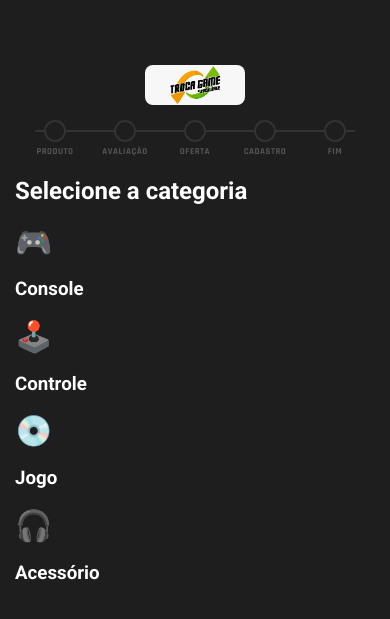
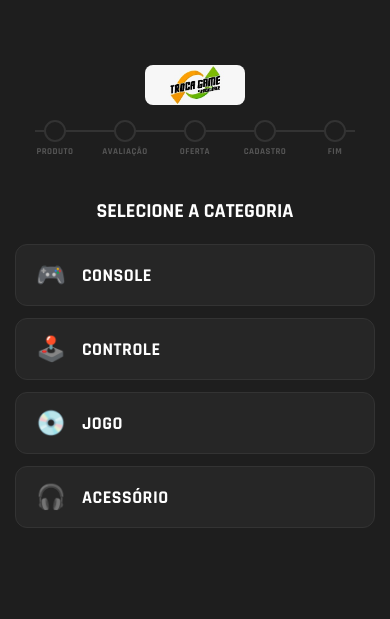
Before and after one commit to avernax-droid/MyGames, a Flask app: template templates/mobile/produto.html in a window 390 px wide. Shown: the top 619 px of the page. Run offline with Flask 3, Linux system fonts and the light colour scheme; the template is opened without the code that fills it, so the values that code supplies are empty.

Commit message:
ui: otimizacao do layout mobile com flexbox nas categorias, travas de imagem e tag jinja2

```diff
--- a/templates/mobile/base_mobile.html
+++ b/templates/mobile/base_mobile.html
@@ -11,6 +11,8 @@
 
   HISTÓRICO DE ALTERAÇÕES:
   - 04/06/2026: Criação baseada na estrutura do base.html, com otimização mobile.
+  - 05/06/2026: Inclusão do CSS (flexbox) para alinhamento horizontal das categorias.
+  - 05/06/2026: Correção no motor do Jinja2 com a inclusão do bloco extra_css no head para permitir injeção de estilos dos templates filhos.
   ==============================================================================
 #}
 <!DOCTYPE html>
@@ -134,7 +136,55 @@
         /* No mobile, botões do modal ficam um em cima do outro para evitar toques errados */
         .modal-botoes-global { display: flex; flex-direction: column; gap: 10px; }
         .modal-botoes-global button { width: 100%; padding: 14px; font-size: 14px; cursor: pointer; border-radius: 8px;}
+
+        /* ============================================================================== */
+        /* CSS DE CATEGORIAS (AJUSTE MOBILE: ÍCONE E TEXTO NA MESMA LINHA) */
+        /* ============================================================================== */
+        .categorias-lista-mobile {
+            display: flex;
+            flex-direction: column;
+            gap: 12px;
+            width: 100%;
+            margin-top: 15px;
+        }
+
+        .categoria-card-linha {
+            display: flex;
+            flex-direction: row;
+            align-items: center;
+            background: var(--card-bg);
+            border: 1px solid #333;
+            border-radius: 12px;
+            padding: 16px 20px;
+            width: 100%;
+            text-decoration: none;
+            color: var(--texto-br);
+            transition: background 0.2s, border-color 0.2s;
+        }
+
+        .categoria-card-linha:active {
+            background: rgba(0, 255, 0, 0.05);
+            border-color: var(--cor-destaque);
+        }
+
+        .categoria-icone-mobile {
+            font-size: 24px;
+            margin-right: 16px;
+            display: flex;
+            align-items: center;
+            justify-content: center;
+        }
+
+        .categoria-texto-mobile {
+            font-family: 'Rajdhani', sans-serif;
+            font-size: 18px;
+            font-weight: 700;
+            text-transform: uppercase;
+            letter-spacing: 0.5px;
+        }
     </style>
+
+    {% block extra_css %}{% endblock %}
 </head>
 <body>
     <div class="container">
--- a/templates/mobile/produto.html
+++ b/templates/mobile/produto.html
@@ -8,6 +8,12 @@
   desktop em uma lista vertical fluida (List-View), maximizando a área de toque
   para evitar cliques acidentais e melhorando a leitura durante a busca com o
   teclado virtual aberto.
+
+  HISTÓRICO DE ALTERAÇÕES:
+  - 05/06/2026: Refatoração da seleção de categorias de grade (grid) para lista
+  horizontal fluida (flex-row) utilizando classes do base_mobile.html.
+  - 05/06/2026: Correção de overflow (trava absoluta com !important) nas imagens
+  da lista de produtos para forçar o limite de 60x60px contra vazamento nativo.
   ==============================================================================
 #}
 {% extends 'mobile/base_mobile.html' %}
@@ -26,31 +32,6 @@
         margin-bottom: 20px;
         font-family: 'Rajdhani', sans-serif;
     }
-
-    /* Categorias em 2 colunas para focar no clique rápido */
-    .mobile-grid-categorias {
-        display: grid;
-        grid-template-columns: 1fr 1fr;
-        gap: 15px;
-    }
-    .mobile-card-categoria {
-        background: var(--card-bg);
-        border: 2px solid #333;
-        border-radius: 16px;
-        padding: 25px 10px;
-        text-align: center;
-        transition: 0.2s;
-        display: flex;
-        flex-direction: column;
-        align-items: center;
-        justify-content: center;
-    }
-    .mobile-card-categoria:active {
-        border-color: var(--cor-destaque);
-        background: rgba(0, 255, 0, 0.05);
-        transform: scale(0.95);
-    }
-    .mobile-card-categoria h3 { color: var(--texto-br); margin: 0; font-size: 18px; }
 
     /* Barra de busca fixa no topo ao rolar (opcional, melhora UX) */
     .mobile-busca-wrapper {
@@ -146,22 +141,22 @@
 <div class="mobile-busca-container">
     <h2 id="tituloEtapa" class="titulo-etapa">Selecione a categoria</h2>
 
-    <div id="stepCategorias" class="mobile-grid-categorias">
-        <div class="mobile-card-categoria" onclick="selecionarCategoria(1, 'Console')">
-            <span style="font-size: 30px; margin-bottom: 8px;">🎮</span>
-            <h3>Console</h3>
+    <div id="stepCategorias" class="categorias-lista-mobile">
+        <div class="categoria-card-linha" onclick="selecionarCategoria(1, 'Console')">
+            <span class="categoria-icone-mobile">🎮</span>
+            <span class="categoria-texto-mobile">Console</span>
         </div>
-        <div class="mobile-card-categoria" onclick="selecionarCategoria(2, 'Controle')">
-            <span style="font-size: 30px; margin-bottom: 8px;">🕹️</span>
-            <h3>Controle</h3>
+        <div class="categoria-card-linha" onclick="selecionarCategoria(2, 'Controle')">
+            <span class="categoria-icone-mobile">🕹️</span>
+            <span class="categoria-texto-mobile">Controle</span>
         </div>
-        <div class="mobile-card-categoria" onclick="selecionarCategoria(4, 'Jogo')">
-            <span style="font-size: 30px; margin-bottom: 8px;">💿</span>
-            <h3>Jogo</h3>
+        <div class="categoria-card-linha" onclick="selecionarCategoria(4, 'Jogo')">
+            <span class="categoria-icone-mobile">💿</span>
+            <span class="categoria-texto-mobile">Jogo</span>
         </div>
-        <div class="mobile-card-categoria" onclick="selecionarCategoria(3, 'Acessório')">
-            <span style="font-size: 30px; margin-bottom: 8px;">🎧</span>
-            <h3>Acessório</h3>
+        <div class="categoria-card-linha" onclick="selecionarCategoria(3, 'Acessório')">
+            <span class="categoria-icone-mobile">🎧</span>
+            <span class="categoria-texto-mobile">Acessório</span>
         </div>
     </div>
 
@@ -195,7 +190,7 @@
 
     function voltarCategorias() {
         document.getElementById('stepProdutos').style.display = 'none';
-        document.getElementById('stepCategorias').style.display = 'grid';
+        document.getElementById('stepCategorias').style.display = 'flex';
         document.getElementById('tituloEtapa').innerText = 'Selecione a categoria';
         document.getElementById('inputBusca').value = '';
         document.getElementById('listaProdutos').innerHTML = '';
```
Also changed, not shown: other parts of templates/mobile/produto.html (+21 -7 lines), DOCS/mermoria.txt (+32 -0 lines).
